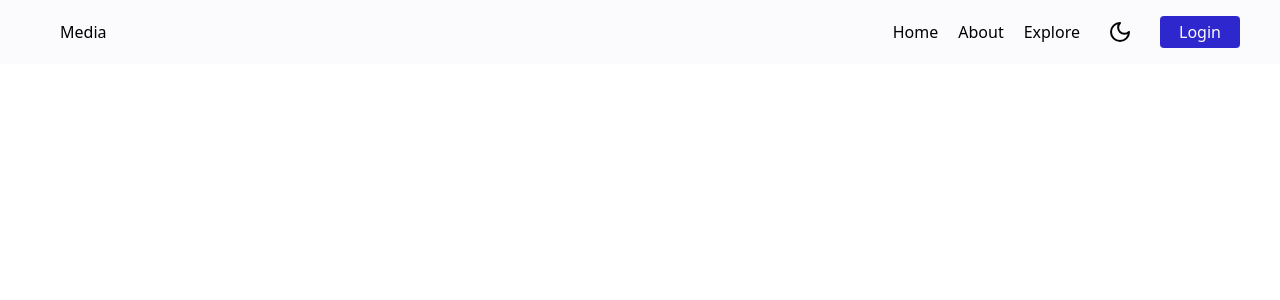
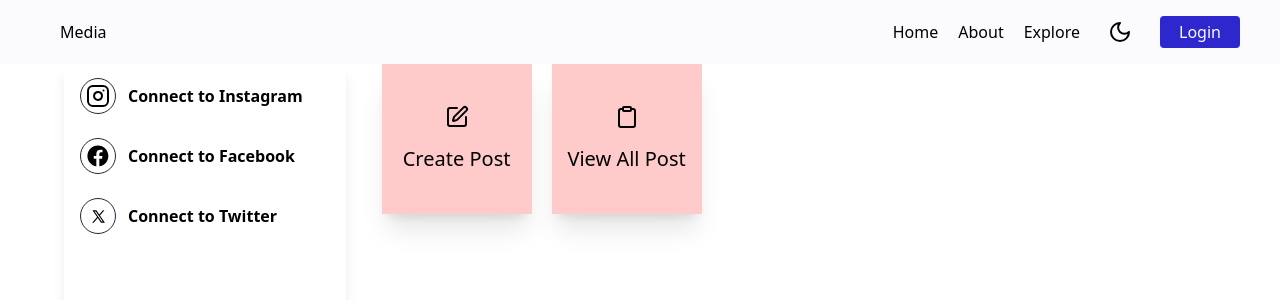
Before and after one commit to gopalbhn/Social-Media-Manager, a React (Vite) app: page /home in a window 1280 px wide. Shown: the top 300 px of the page. Built offline with nearby package versions, Linux system fonts and the light colour scheme.

Commit message:
Added Home Page

```diff
--- a/src/App.jsx
+++ b/src/App.jsx
@@ -5,6 +5,7 @@ import NavBar from './components/navbar'
 import Login from './pages/login'
 import Signup from './pages/Signup'
 import LandingPage from './pages/LandingPage'
+import HomePage from './pages/home'
 
 function App() {
   const [count, setCount] = useState(0)
@@ -36,6 +37,7 @@ function App() {
     <Route path="/" element={<LandingPage />} />
     <Route path='/login' element={<Login />}></Route>
     <Route path="/signup" element ={<Signup />} />
+    <Route path='/home' element={<HomePage />} />
   </Routes>
     </>
   )
--- a/src/components/navbar.jsx
+++ b/src/components/navbar.jsx
@@ -13,7 +13,7 @@ function NavBar({onclick,dark}) {
         <ul class="flex items-center gap-5">
             {console.log('classes',document.body.classList)}
           <li>
-            <a href="#Home">Home</a>
+            <Link to='/home'>Home</Link>
           </li>
           <li>
             <a href="#Home">About</a>
--- /dev/null
+++ b/src/pages/home.jsx
@@ -0,0 +1,72 @@
+import { Instagram,SquarePen,Clipboard } from "lucide-react"
+export default function HomePage(){
+    let user = true;
+    return(
+        <div class="h-[100vh] w-[90%] grid grid-cols-[22vw_70vw] gap-4 mx-auto">
+            <SidBar user={user}/>
+            <MainMenu />
+        </div>
+    )
+}
+
+function SidBar({user}){
+       return( <>
+        {user?(
+            <div class='h-[100%] w-[22vw] shadow-lg dark:shadow-3xl dark:shadow-[#2f27ce] p-2 '>
+
+            <div class='h-12 w-full mb-2 font-bold text-md text-center flex items-center gap-3 px-2 group hover:bg-[#433bff]  hover:text-white'>
+               <div class="h-9 w-9 rounded-full border border-slate-800 group-hover:bg-[#f23459] group-hover:text-white flex items-center justify-center"><Instagram /></div>
+               <div>Connect to Instagram</div>
+            </div>
+            <div class='h-12 w-full my-3 font-bold text-md text-center flex items-center gap-3 px-2 hover:bg-[#433bff] group hover:fill-white dark:fill-white hover:text-white '>
+               <div class="h-9 w-9 rounded-full border border-slate-800 group-hover:bg-[#1292ee] group-hover:text-white flex items-center justify-center"><svg xmlns="http://www.w3.org/2000/svg" x="0px" y="0px" width="70%" height="70%" viewBox="0 0 50 50">
+                 <path d="M25,3C12.85,3,3,12.85,3,25c0,11.03,8.125,20.137,18.712,21.728V30.831h-5.443v-5.783h5.443v-3.848 c0-6.371,3.104-9.168,8.399-9.168c2.536,0,3.877,0.188,4.512,0.274v5.048h-3.612c-2.248,0-3.033,2.131-3.033,4.533v3.161h6.588 l-0.894,5.783h-5.694v15.944C38.716,45.318,47,36.137,47,25C47,12.85,37.15,3,25,3z"></path>
+                </svg></div>
+               <div>Connect to Facebook</div>
+            </div>
+            <div class='h-12 w-full mt-3 mb-2  font-bold text-md text-center flex items-center gap-3 p-2 group hover:bg-[#433bff] hover:fill-white dark:fill-white hover:text-white'>
+               <div class="h-9 w-9 rounded-full border border-slate-800 group-hover:bg-[#000] flex items-center justify-center"><svg xmlns="http://www.w3.org/2000/svg" x="0px" y="0px" width="50%" height="50%" viewBox="0 0 30 30">
+                <path d="M26.37,26l-8.795-12.822l0.015,0.012L25.52,4h-2.65l-6.46,7.48L11.28,4H4.33l8.211,11.971L12.54,15.97L3.88,26h2.65 l7.182-8.322L19.42,26H26.37z M10.23,6l12.34,18h-2.1L8.12,6H10.23z"></path>
+                </svg></div>
+               <div>Connect to Twitter</div>
+            </div>
+            </div>
+        ):(
+            <div class='h-[100%] w-[22vw] shadow-lg dark:shadow-3xl dark:shadow-[#2f27ce] p-2 '>
+
+            <div class='h-12 w-full mb-2 font-bold text-md text-center flex items-center gap-3 px-2 group hover:bg-[#433bff]  hover:text-white'>
+               <div class="h-9 w-9 rounded-full border border-slate-800 group-hover:bg-[#f23459] group-hover:text-white flex items-center justify-center"><Instagram /></div>
+               <div>Disconncet to Instagram</div>
+            </div>
+            <div class='h-12 w-full my-3 font-bold text-md text-center flex items-center gap-3 px-2 hover:bg-[#433bff] group hover:fill-white hover:text-white dark:fill-white'>
+               <div class="h-9 w-9 rounded-full border border-slate-800 group-hover:bg-[#1292ee] flex items-center justify-center"><svg xmlns="http://www.w3.org/2000/svg" x="0px" y="0px" width="70%" height="70%" viewBox="0 0 50 50">
+                 <path d="M25,3C12.85,3,3,12.85,3,25c0,11.03,8.125,20.137,18.712,21.728V30.831h-5.443v-5.783h5.443v-3.848 c0-6.371,3.104-9.168,8.399-9.168c2.536,0,3.877,0.188,4.512,0.274v5.048h-3.612c-2.248,0-3.033,2.131-3.033,4.533v3.161h6.588 l-0.894,5.783h-5.694v15.944C38.716,45.318,47,36.137,47,25C47,12.85,37.15,3,25,3z"></path>
+                </svg></div>
+               <div>Disconnect to Facebook</div>
+            </div>
+            <div class='h-12 w-full mt-3 mb-2  font-bold text-md text-center flex items-center gap-3 p-2 group hover:bg-[#433bff] hover:fill-white hover:text-white dark:fill-white'>
+               <div class="h-9 w-9 rounded-full border border-slate-800 group-hover:bg-[#000] flex items-center justify-center"><svg xmlns="http://www.w3.org/2000/svg" x="0px" y="0px" width="50%" height="50%" viewBox="0 0 30 30">
+                <path d="M26.37,26l-8.795-12.822l0.015,0.012L25.52,4h-2.65l-6.46,7.48L11.28,4H4.33l8.211,11.971L12.54,15.97L3.88,26h2.65 l7.182-8.322L19.42,26H26.37z M10.23,6l12.34,18h-2.1L8.12,6H10.23z"></path>
+                </svg></div>
+               <div>Disconnect to Twitter</div>
+            </div>
+            </div>
+        )}
+
+ </>
+)}
+
+function MainMenu(){
+    return(
+        <div class="h-[100%] w-[100%] px-5 border-1 border-slate-950 flex gap-5">
+               <div class="h-[150px] w-[150px] bg-red-200 dark:bg-[#433bff] shadow-xl shadow-red hover:scale-75 duration-1000 flex flex-col  items-center justify-center gap-4 cursor-pointer">
+                    <span><SquarePen /></span>
+                    <span class="text-xl">Create Post</span>
+                </div>
+                <div class="h-[150px] w-[150px] bg-red-200 dark:bg-[#433bff] shadow-xl shadow-red hover:scale-75 duration-700 flex flex-col  items-center justify-center gap-4 cursor-pointer">
+                    <span><Clipboard /></span>
+                    <span class="text-xl text-center">View All Post </span>
+                </div>
+        </div>
+    )
+}
```
